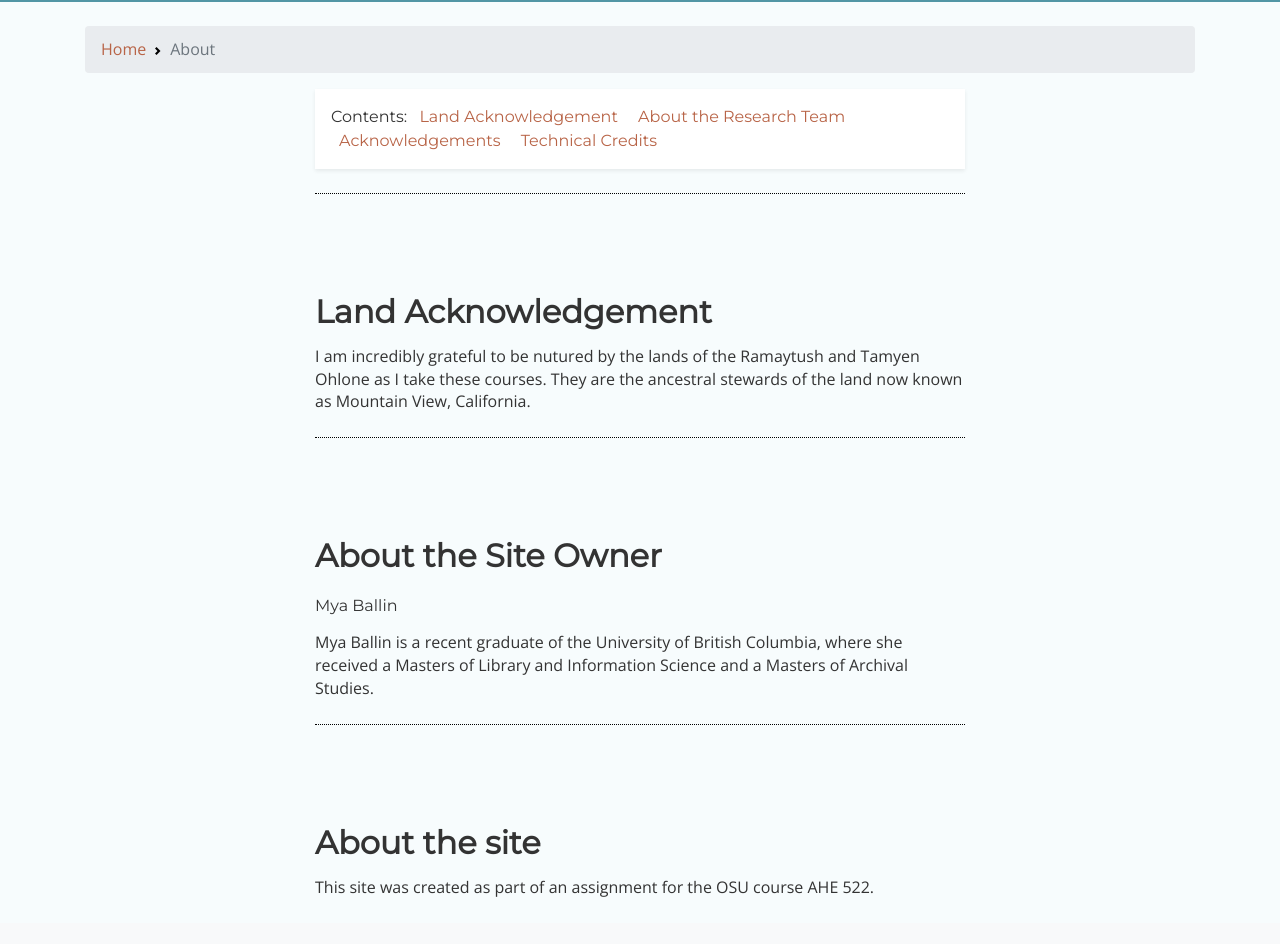
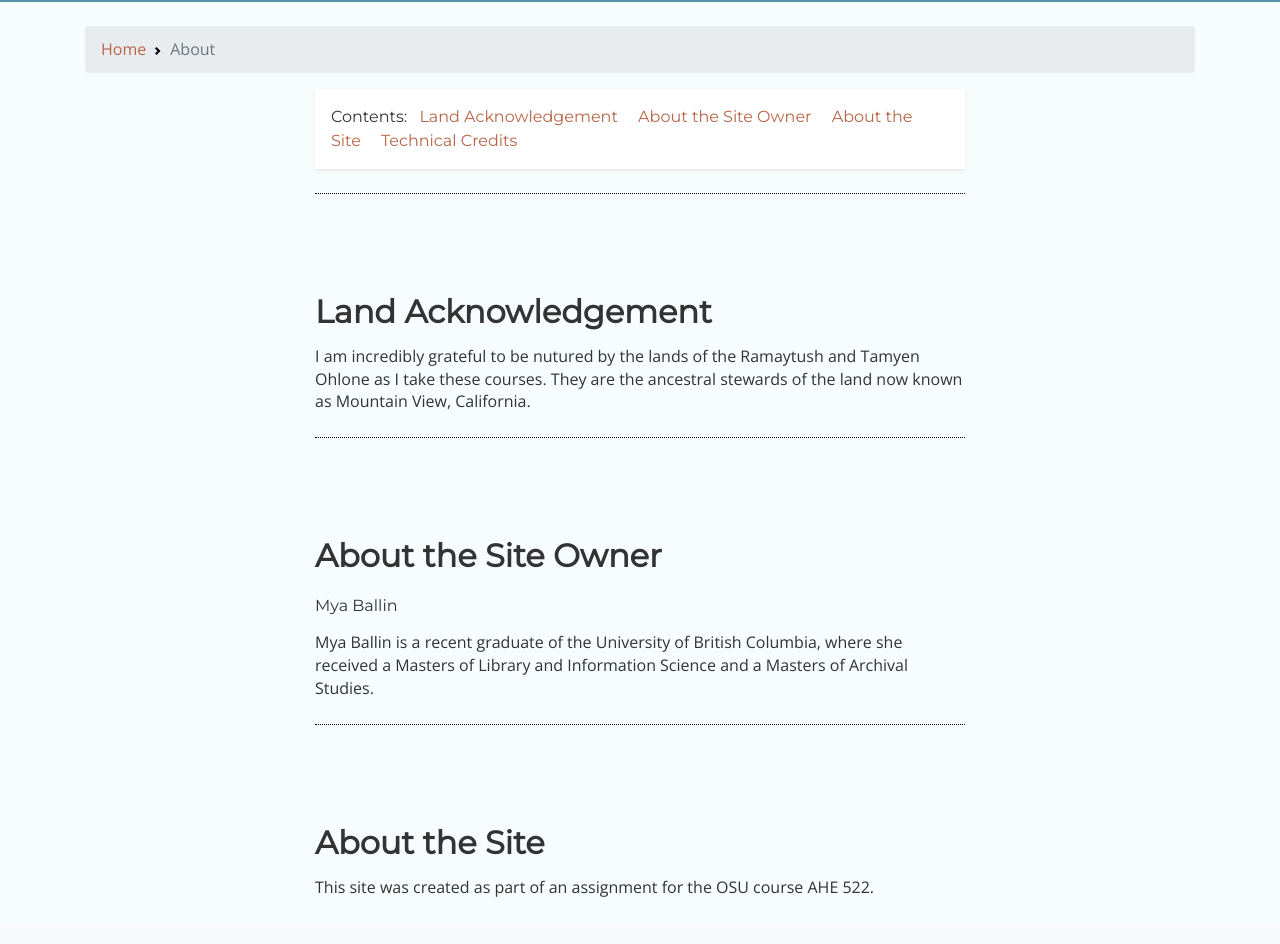
Before and after one commit to mxballin/instructional-design, a Jekyll site: the page built from pages/about.md, in a window 1280 px wide. Shown: the part 152-1096 px from the top of the page. Built offline with Jekyll 4.4.1, drawn with Linux system fonts in a browser that asks for light colours; some web fonts are replaced.

Commit message:
Update about.md

```diff
--- a/pages/about.md
+++ b/pages/about.md
@@ -13,7 +13,7 @@ credits: true
     <li class="breadcrumb-item active" aria-current="page">About</li>
   </ol>
 </nav>
-{% include feature/nav-menu.html sections="Land Acknowledgement;About the Research Team;Acknowledgements;Technical Credits" %}
+{% include feature/nav-menu.html sections="Land Acknowledgement;About the Site Owner;About the Site;Technical Credits" %}
 
 ## Land Acknowledgement
 
@@ -24,6 +24,6 @@ I am incredibly grateful to be nutured by the lands of the Ramaytush and Tamyen
 <h6>Mya Ballin</h6>
 Mya Ballin is a recent graduate of the University of British Columbia, where she received a Masters of Library and Information Science and a Masters of Archival Studies.
 
-## About the site
+## About the Site
 
 This site was created as part of an assignment for the OSU course AHE 522.
```
